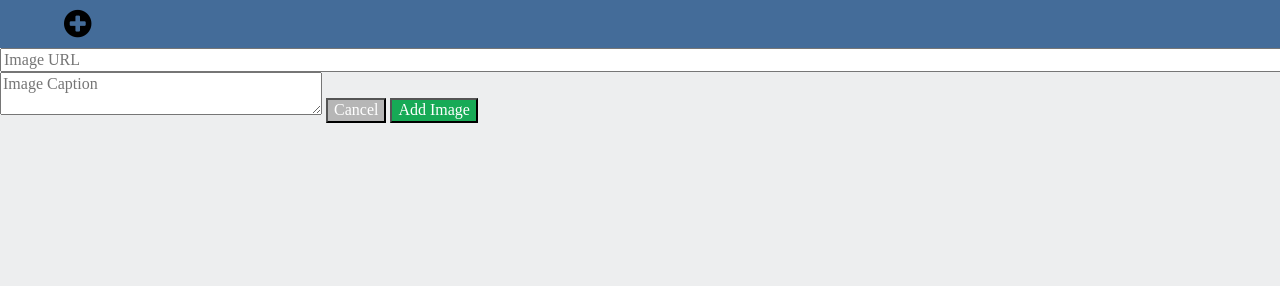
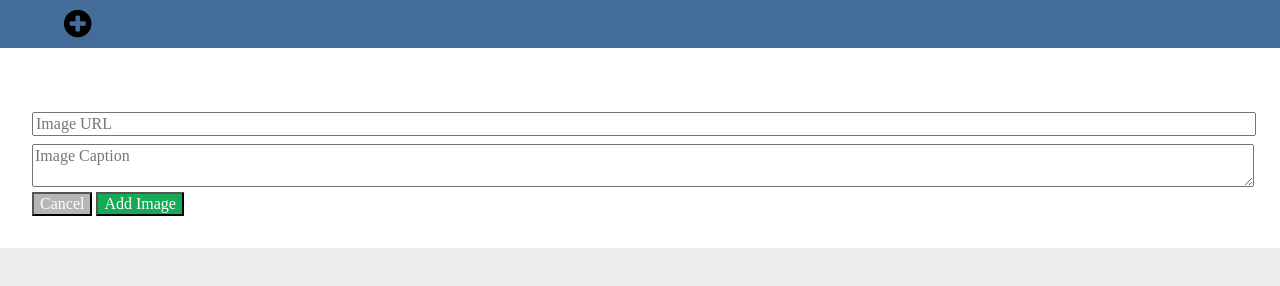
Before and after one commit to MHG16/instagram-clone, a website: page index.html in a window 1280 px wide. Drawn offline with nearby package versions, Linux system fonts and the light colour scheme.

Commit message:
working on form padding

```diff
--- a/index.html
+++ b/index.html
@@ -11,7 +11,7 @@
 		<i class="fa fa-plus-circle fa-2x"></i>
 	</header>
 	<form class="addToSite">
-		<input class="imageURL" type="text" placeholder="Image URL"></input>
+		<input class="imageURL" type="url" placeholder="Image URL"></input>
 		<textarea class="imageCaption" type="text" placeholder="Image Caption"></textarea>
 		<button class="cancel" type="reset">Cancel</button>
 		<button class="addImage" type="submit">Add Image</button>
--- a/main.js
+++ b/main.js
@@ -30,7 +30,7 @@ form.on('submit', function(e) {
 	console.log(enteredCaption);
 
 	//check that prefix of url is correct
-	if ((enteredUrl.substring(0, 7) !== 'http://') || (enteredUrl.substring(0, 8) !== 'https://')) {
+	if (enteredUrl !== ) {
 		alert('The URL should start with http:// or https://');
 		return;
 	} else if
--- a/styles/main.scss
+++ b/styles/main.scss
@@ -12,6 +12,11 @@ i {
 	margin: 0.25em 0em 0.25em 2em;
 }
 
+form {
+	padding: 2em;
+	background-color: #FFFFFF
+}
+
 
 .mobileBorder {
 	background-color: #E0E1E2;
@@ -19,11 +24,12 @@ i {
 
 .imageURL {
 	width: 100%;
+	margin-top: 2em;
 }
 
 .imageCaption {
-	width: 19.75em;
-
+	width: 100%;
+	margin-top: 0.5em;
 }
 
 .cancel {
```
Also changed, not shown: styles/main.css, 1 other file.
